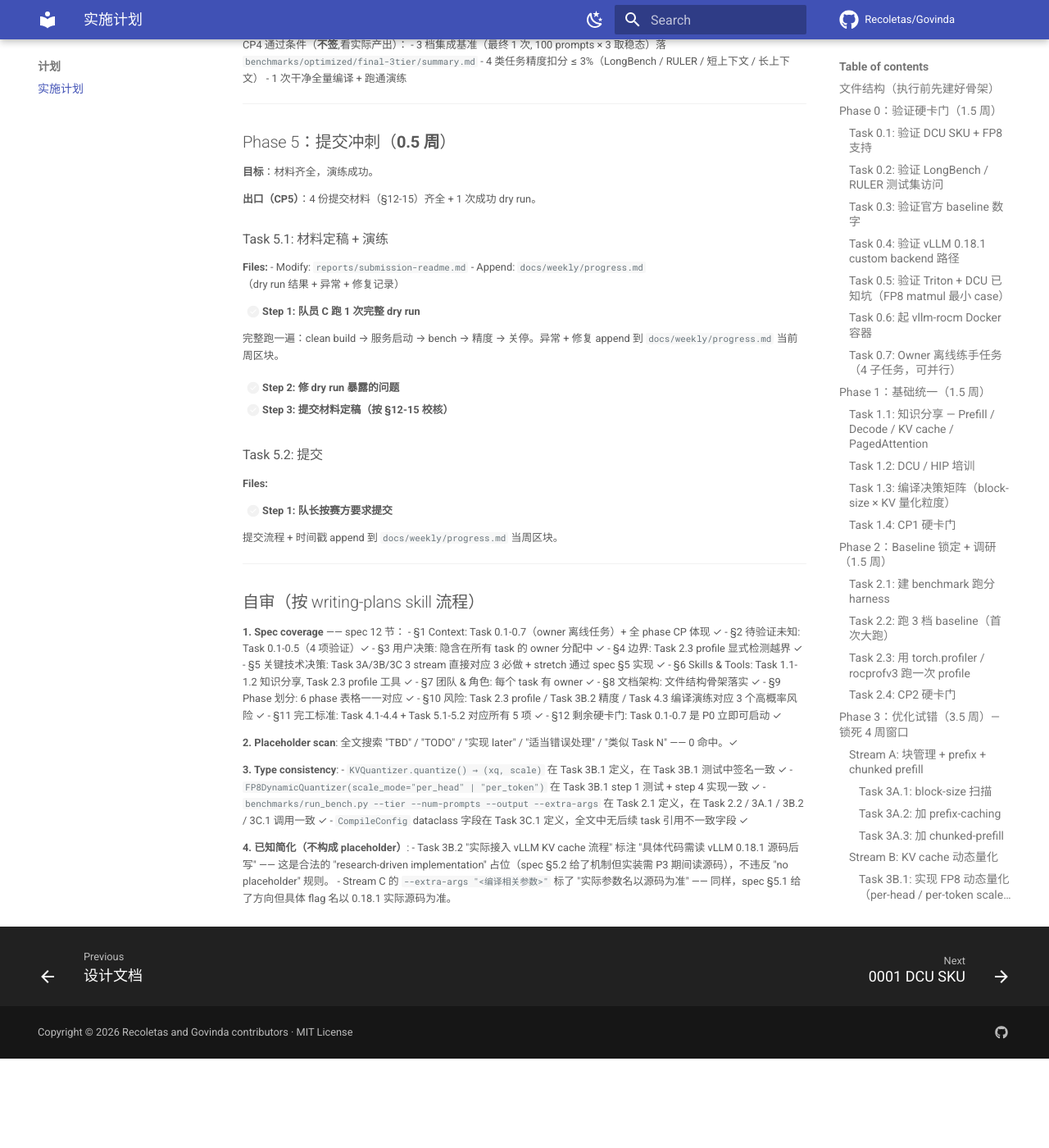
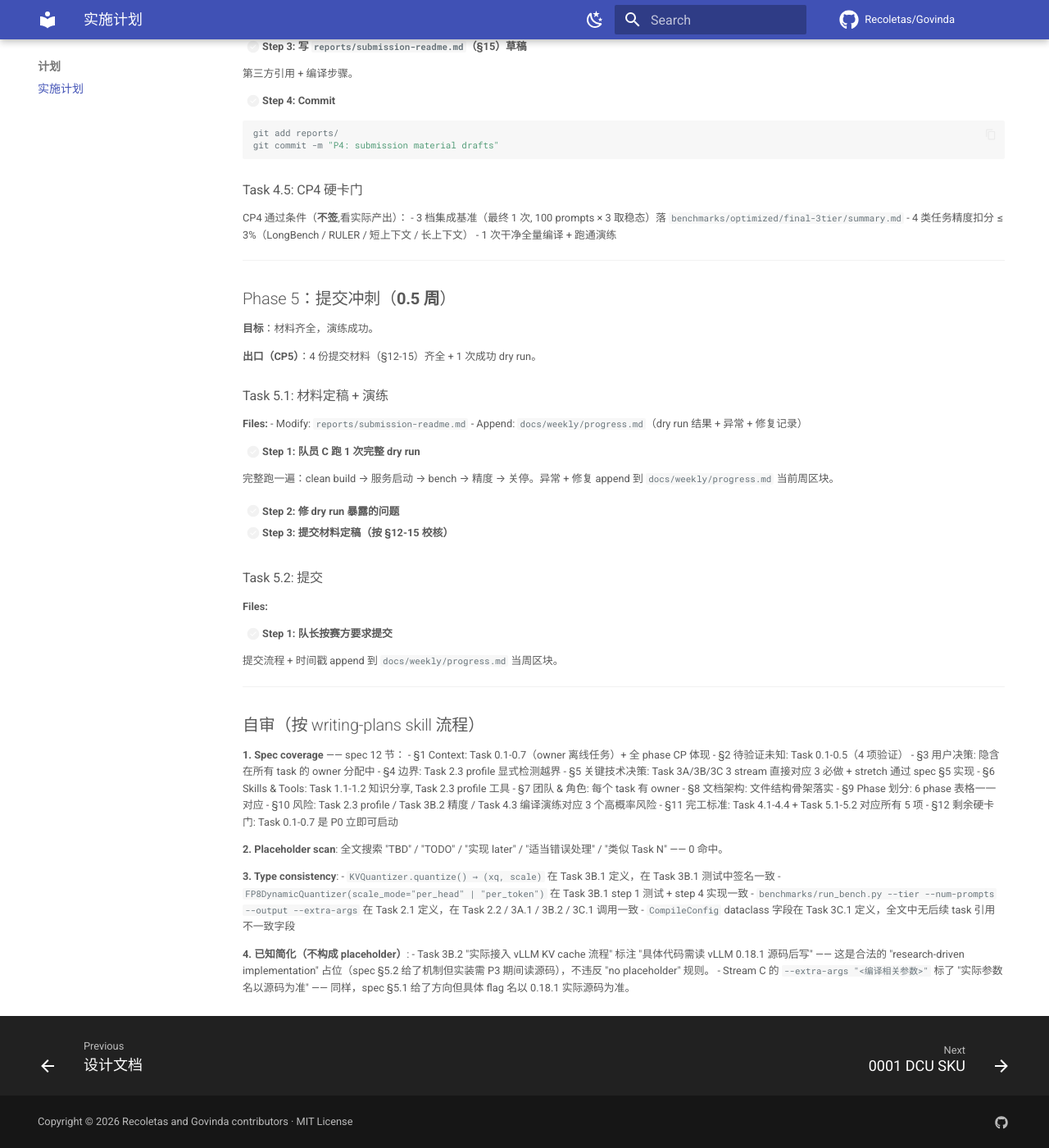
Before and after one commit to Recoletas/Govinda, an MkDocs documentation site: the page built from docs/superpowers/plans/2026-06-09-qwen-dcu-inference-optimization.md, in a window 1280 px wide and 1400 px high, scrolled down 25597 px. Shown: the whole window at 82% size. Built offline with MkDocs 1.6.1 and Material for MkDocs 9.7.7, drawn with Linux system fonts in a browser that asks for light colours; comment, search, counter and statistics services are not loaded; before the commit the page ends 26888 px from its top, so only the background shows below that; some of the changed text lies outside the part shown.

Commit message:
docs: 隐藏 right TOC + 补分工矩阵 + 去冗余 emoji
布局:
- 新增 docs/assets/extra.css (隐藏 .md-sidebar--secondary)
- mkdocs.yml: 删 toc.follow feature + toc.permalink → false + extra_css
  → right TOC 不再渲染,左 nav 是单一导航源

分工:
- plan.md 头部加 Owner × Phase 矩阵 (4 owner × 6 phase, 标每 phase 主交付)
  + 3 优化 stream 分配 (块管理→队长 / KV 量化→A / compile→B)
- spec.md §7 改写: 4 owner 角色表 (去 🅰🅱🅲🅳 装饰) + 3-stream RACI 矩阵

Emoji 清理:
- plan.md §自审 12 个尾部 ✓ 装饰全删 (自审是 self-review 记录, ✓ 是噪音)
- 保留: ❌/✅ (边界/FP8 矩阵/赛题硬约束, 编码数据) / ☐ (spec §11 提交材料状态)
- 保留: 🅰/🅱/🅲/🅳 已经在 spec §7 替换为 RACI 表, 不再出现

```diff
--- /dev/null
+++ b/docs/assets/extra.css
@@ -0,0 +1,4 @@
+/* Hide the right-side TOC. The left nav is the single source of truth. */
+.md-sidebar--secondary {
+    display: none !important;
+}
--- a/docs/specs/2026-06-09-qwen-inference-optimization-design.md
+++ b/docs/specs/2026-06-09-qwen-inference-optimization-design.md
@@ -157,12 +157,22 @@
 
 ## 7. 团队 & 角色
 
-| 角色 | 谁 | 周投入 | 主要交付 |
-|------|----|----|----------|
-| 🅰 队长 + Profiling & 集成 owner | recoletas | 5-10 h | 周主持、决策、3 档压测脚本、最终整合、文档收尾 |
-| 🅱 Kernel owner | 队员 A | 8-12 h | Triton kernel 模板（stretch）；P3 进展不行则降级 |
-| 🅲 vLLM & KV cache owner | 队员 B | 8-12 h | vLLM 源码笔记、KV 量化、块管理调参 |
-| 🅳 浮动支持 / QA | 队员 C | 3-5 h | 跑回归、复核数字、文档校对 |
+| 角色 | 谁 | 周投入 | 主负责 stream | 协作 stream |
+|------|----|----|--------------|------------|
+| 队长 + Profiling & 集成 owner | recoletas | 5-10 h | **块管理 + prefix + chunked prefill** | KV 量化 / torch.compile (集成日) |
+| Kernel owner | 队员 A | 8-12 h | **KV cache 动态量化 (FP8/INT8)** | 块管理 / torch.compile |
+| vLLM & KV cache owner | 队员 B | 8-12 h | **torch.compile + cudagraph** | 块管理 / KV 量化 (vLLM patch) |
+| 浮动支持 / QA | 队员 C | 3-5 h | 跨 3 stream 回归 + 数字复核 | 队员 C 退出时队员 B 接手 |
+
+**3 必做 stream × 4 owner 矩阵 (RACI)**:
+
+| stream | 队长 | 队员 A | 队员 B | 队员 C |
+|--------|------|--------|--------|--------|
+| 块管理 / prefix / chunked prefill | **R** | C | C | I (回归) |
+| KV cache 动态量化 | C | **R** | C (vLLM patch) | I (回归) |
+| torch.compile + cudagraph | I (集成) | C | **R** | I (回归) |
+
+R = 主责任 / C = 协作 / I = 被通知 (跑回归或集成日配合)
 
 **4 人 + AI 辅助 ≈ 5-6 人等效生产力**。
 
--- a/docs/superpowers/plans/2026-06-09-qwen-dcu-inference-optimization.md
+++ b/docs/superpowers/plans/2026-06-09-qwen-dcu-inference-optimization.md
@@ -1614,26 +1627,26 @@
 ## 自审（按 writing-plans skill 流程）
 
 **1. Spec coverage** —— spec 12 节：
-- §1 Context: Task 0.1-0.7（owner 离线任务）+ 全 phase CP 体现 ✓
-- §2 待验证未知: Task 0.1-0.5（4 项验证）✓
-- §3 用户决策: 隐含在所有 task 的 owner 分配中 ✓
-- §4 边界: Task 2.3 profile 显式检测越界 ✓
-- §5 关键技术决策: Task 3A/3B/3C 3 stream 直接对应 3 必做 + stretch 通过 spec §5 实现 ✓
-- §6 Skills & Tools: Task 1.1-1.2 知识分享, Task 2.3 profile 工具 ✓
-- §7 团队 & 角色: 每个 task 有 owner ✓
-- §8 文档架构: 文件结构骨架落实 ✓
-- §9 Phase 划分: 6 phase 表格一一对应 ✓
-- §10 风险: Task 2.3 profile / Task 3B.2 精度 / Task 4.3 编译演练对应 3 个高概率风险 ✓
-- §11 完工标准: Task 4.1-4.4 + Task 5.1-5.2 对应所有 5 项 ✓
-- §12 剩余硬卡门: Task 0.1-0.7 是 P0 立即可启动 ✓
-
-**2. Placeholder scan**: 全文搜索 "TBD" / "TODO" / "实现 later" / "适当错误处理" / "类似 Task N" —— 0 命中。✓
+- §1 Context: Task 0.1-0.7（owner 离线任务）+ 全 phase CP 体现
+- §2 待验证未知: Task 0.1-0.5（4 项验证）
+- §3 用户决策: 隐含在所有 task 的 owner 分配中
+- §4 边界: Task 2.3 profile 显式检测越界
+- §5 关键技术决策: Task 3A/3B/3C 3 stream 直接对应 3 必做 + stretch 通过 spec §5 实现
+- §6 Skills & Tools: Task 1.1-1.2 知识分享, Task 2.3 profile 工具
+- §7 团队 & 角色: 每个 task 有 owner
+- §8 文档架构: 文件结构骨架落实
+- §9 Phase 划分: 6 phase 表格一一对应
+- §10 风险: Task 2.3 profile / Task 3B.2 精度 / Task 4.3 编译演练对应 3 个高概率风险
+- §11 完工标准: Task 4.1-4.4 + Task 5.1-5.2 对应所有 5 项
+- §12 剩余硬卡门: Task 0.1-0.7 是 P0 立即可启动
+
+**2. Placeholder scan**: 全文搜索 "TBD" / "TODO" / "实现 later" / "适当错误处理" / "类似 Task N" —— 0 命中。
 
 **3. Type consistency**:
-- `KVQuantizer.quantize() → (xq, scale)` 在 Task 3B.1 定义，在 Task 3B.1 测试中签名一致 ✓
-- `FP8DynamicQuantizer(scale_mode="per_head" | "per_token")` 在 Task 3B.1 step 1 测试 + step 4 实现一致 ✓
-- `benchmarks/run_bench.py --tier --num-prompts --output --extra-args` 在 Task 2.1 定义，在 Task 2.2 / 3A.1 / 3B.2 / 3C.1 调用一致 ✓
-- `CompileConfig` dataclass 字段在 Task 3C.1 定义，全文中无后续 task 引用不一致字段 ✓
+- `KVQuantizer.quantize() → (xq, scale)` 在 Task 3B.1 定义，在 Task 3B.1 测试中签名一致
+- `FP8DynamicQuantizer(scale_mode="per_head" | "per_token")` 在 Task 3B.1 step 1 测试 + step 4 实现一致
+- `benchmarks/run_bench.py --tier --num-prompts --output --extra-args` 在 Task 2.1 定义，在 Task 2.2 / 3A.1 / 3B.2 / 3C.1 调用一致
+- `CompileConfig` dataclass 字段在 Task 3C.1 定义，全文中无后续 task 引用不一致字段
 
 **4. 已知简化（不构成 placeholder）**:
 - Task 3B.2 "实际接入 vLLM KV cache 流程" 标注 "具体代码需读 vLLM 0.18.1 源码后写" —— 这是合法的 "research-driven implementation" 占位（spec §5.2 给了机制但实装需 P3 期间读源码），不违反 "no placeholder" 规则。
--- a/mkdocs.yml
+++ b/mkdocs.yml
@@ -21,7 +21,6 @@
     - search.highlight
     - content.code.copy
     - content.tabs.link
-    - toc.follow
   palette:
     - media: "(prefers-color-scheme: light)"
       scheme: default
@@ -58,10 +57,13 @@
   - md_in_html
   - tables
   - toc:
-      permalink: true
+      permalink: false
 
 plugins:
   - search
+
+extra_css:
+  - assets/extra.css
 
 nav:
   - 首页: index.md
```
Also changed, not shown: other parts of docs/superpowers/plans/2026-06-09-qwen-dcu-inference-optimization.md (+14 -1 lines).
